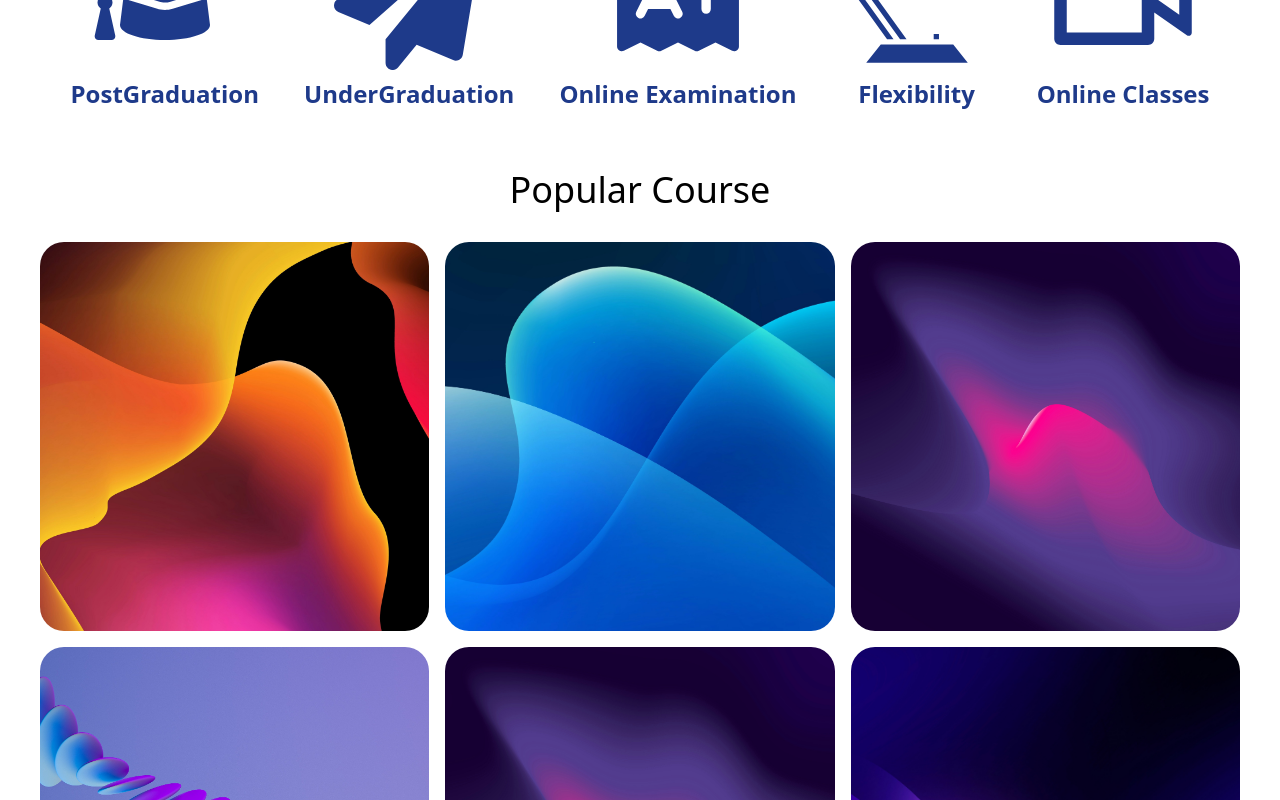
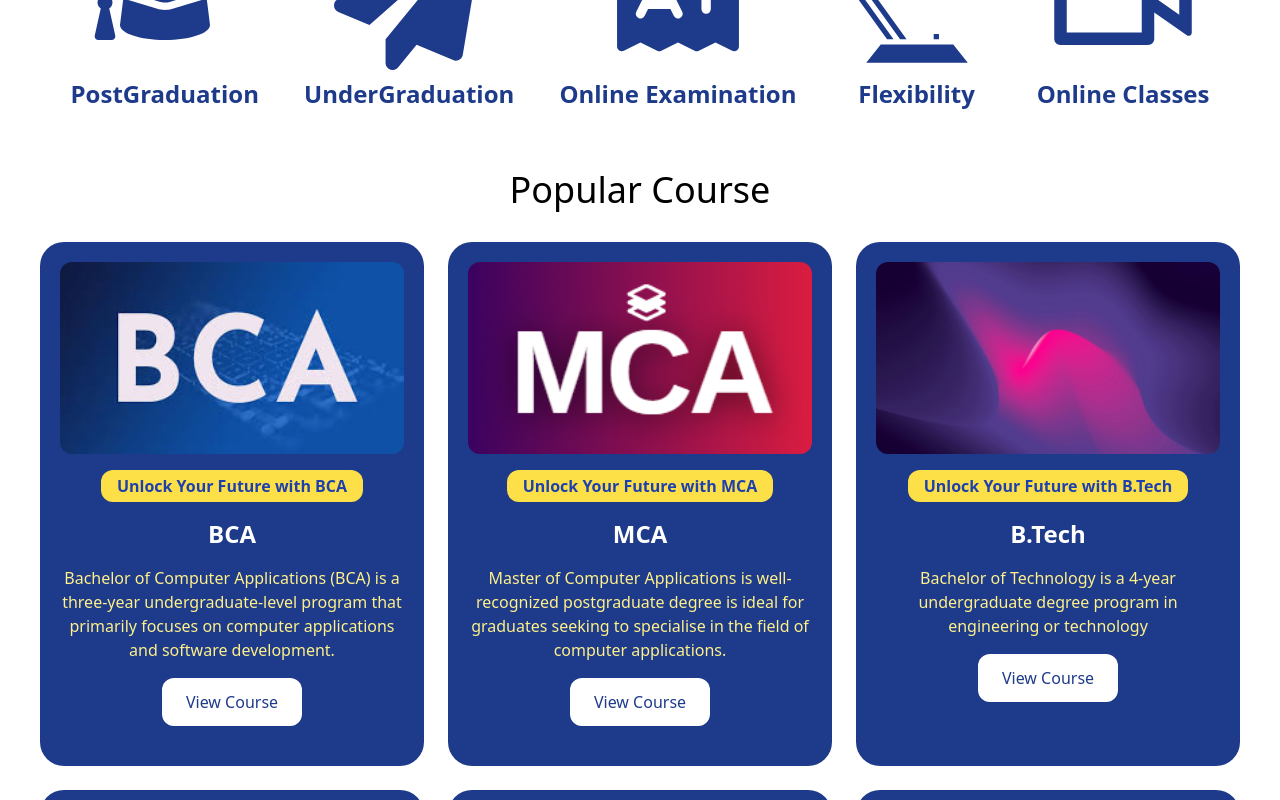
Before and after one commit to Parbatnil/E-college-main, a React (Vite) app: page / in a window 1280 px wide. Shown: the part 760-1560 px from the top of the page. Built offline with nearby package versions, Linux system fonts and the light colour scheme.

Commit message:
updated +card

```diff
--- a/src/assets/Assets.js
+++ b/src/assets/Assets.js
@@ -1,5 +1,5 @@
-import projectImage1 from "./project1.jpeg";
-import projectImage2 from "./project2.jpeg";
+import projectImage1 from "./BCA.jpeg";
+import projectImage2 from "./MCA.png";
 import projectImage3 from "./project5.jpeg";
 import projectImage4 from "./project4.jpeg";
 import projectImage5 from "./project5.jpeg";
@@ -12,137 +12,138 @@ export const PROJECTS = [
   {
     id: 1,
     name: "BCA",
-      name1:"BCA COURSE",
+    name1: "BCA COURSE",
     description:
       " Bachelor of Computer Applications (BCA) is a three-year undergraduate-level program that primarily focuses on computer applications and software development.",
     image: projectImage1,
     Link: "/bca",
-      title:"a",
-      title1:"abc",
+    title: "a",
+    title1: "abc",
   },
   {
     id: 2,
     name: "MCA",
-      name1:"MCA COURSE",
+    name1: "MCA COURSE",
     description:
       "Master of Computer Applications is well-recognized postgraduate degree is ideal for graduates seeking to specialise in the field of computer applications. ",
     image: projectImage2,
     Link: "/mca",
-      title:"a",
-      title1:"abc",
+    title: "a",
+    title1: "abc",
   },
   {
     id: 3,
     name: "B.Tech",
-      name1:"B.Tech COURSE",
+    name1: "B.Tech COURSE",
     description:
       "Bachelor of Technology is a 4-year undergraduate degree program in engineering or technology ",
     image: projectImage3,
     Link: "/b.tech",
-      title:"a",
-      title1:"abc",
+    title: "a",
+    title1: "abc",
   },
   {
     id: 4,
     name: "M.Tech",
-      name1:"M.Tech COURSE",
+    name1: "M.Tech COURSE",
     description:
       " Masters of Technology is a course that focuses on the advanced study of science and technology.It is a two-year postgraduate programme with four semesters.",
     image: projectImage4,
     Link: "/m.tech",
-      title:"a",
-      title1:"abc",
+    title: "a",
+    title1: "abc",
   },
   {
     id: 5,
     name: "BBA",
-      name1:"BBA COURSE",
+    name1: "BBA COURSE",
     description:
       "Bachelor of Business Administration is a course that focuses on the advanced study of Business and Administration. It is a three-year graduate programme with six semesters.",
     image: projectImage5,
     Link: "/bba",
-      title:"a",
-      title1:"abc",
+    title: "a",
+    title1: "abc",
   },
   {
     id: 6,
     name: "MBA",
-      name1:"MBA COURSE",
+    name1: "MBA COURSE",
     description:
       "Masters in Business Administration is a very popular and in-demand course nowadays. Not just in India, the course is also internationally valued and is recognized in other countries too.",
     image: projectImage6,
     Link: "/mba",
-      title:"a",
-      title1:"abc",
+    title: "a",
+    title1: "abc",
   },
 
   {
     id: 8,
     name: "JEE Main",
-        name1:"JEE Main EXAM",
+    name1: "JEE Main EXAM",
     description:
       " JEE Main (JEE-Main), is an Indian standardized computer-based test for admission to various technical undergraduate programs in engineering, architecture, and planning across colleges in India..",
-        image: projectImage1,
+    image: projectImage3,
     Link: "/bca",
-        title:"i",
-        title1:"ijk",
+    title: "i",
+    title1: "ijk",
   },
   {
     id: 9,
     name: "WB JECA",
-        name1:"WB JECA EXAM",
+    name1: "WB JECA EXAM",
     description:
       "West Bengal Joint Examination for Masters in Computer Applications. It is a common entrance exam for admission to MCA programs at West Bengal universities. ",
-        image: projectImage2,
+    image: projectImage4,
     Link: "/mca",
-        title:"i",
-        title1:"ijk",
+    title: "i",
+    title1: "ijk",
   },
   {
     id: 10,
     name: "WBJEE",
-        name1:"WBJEE EXAM",
-        description:"West Bengal Joint Entrance Examination (WBJEE) is a state-government (West Bengal) controlled centralized test  for admission into Undergraduate Courses (like B.E / B. Tech. / B. Pharm).",
+    name1: "WBJEE EXAM",
+    description:
+      "West Bengal Joint Entrance Examination (WBJEE) is a state-government (West Bengal) controlled centralized test  for admission into Undergraduate Courses (like B.E / B. Tech. / B. Pharm).",
     image: projectImage3,
     Link: "/b.tech",
-        title:"i",
-        title1:"ijk",
+    title: "i",
+    title1: "ijk",
   },
   {
     id: 11,
     name: "GATE",
-        name1:"GATE EXAM",
+    name1: "GATE EXAM",
     description:
       "  GATE is the Graduate Aptitude Test in Engineering. It is an entrance exam held annually in India for admission to postgraduate programmes in the science and technology sector..",
     image: projectImage4,
     Link: "/m.tech",
-        title:"i",
-        title1:"ijk",
+    title: "i",
+    title1: "ijk",
   },
   {
     id: 12,
     name: "IPMAT",
-        name1:"IPMAT EXAM",
+    name1: "IPMAT EXAM",
     description:
       "IPMAT (Integrated Programme in Management Aptitude Test) is an aptitude test (currently) offered by 5 IIMs as of now for admission into their 5-year Integrated Programme in Management (IPM)..",
     image: projectImage5,
     Link: "/bba",
-        title:"i",
-        title1:"ijk",
+    title: "i",
+    title1: "ijk",
   },
   {
     id: 13,
     name: "CAT",
-        name1:"CAT EXAM",
+    name1: "CAT EXAM",
     description:
       "CAT is the Common Admission Test. It is a national-level entrance exam conducted by the Indian Institutes of Management (IIMs) for admission to their flagship MBA programs..",
     image: projectImage6,
     Link: "/mba",
-        title:"i",
-        title1:"ijk",
+    title: "i",
+    title1: "ijk",
   },
 ];
-  export const Tcourse=[
+export const Tcourse = [
   {
     id: 14,
     name: "BCA(TE)",
@@ -150,8 +151,8 @@ export const PROJECTS = [
       " Bachelor of Computer Applications (BCA) is a three-year undergraduate-level program that primarily focuses on computer applications and software development.",
     image: projectImage1,
     Link: "/bcateacherok@24",
-      title:"a",
-      title1:"xt",
+    title: "a",
+    title1: "xt",
   },
   {
     id: 15,
@@ -160,8 +161,8 @@ export const PROJECTS = [
       "Master of Computer Applications is well-recognized postgraduate degree is ideal for graduates seeking to specialise in the field of computer applications. ",
     image: projectImage2,
     Link: "/mcateacherok@24",
-      title:"a",
-      title1:"xt",
+    title: "a",
+    title1: "xt",
   },
   {
     id: 16,
@@ -170,8 +171,8 @@ export const PROJECTS = [
       "Bachelor of Technology is a 4-year undergraduate degree program in engineering or technology ",
     image: projectImage3,
     Link: "/b.techteacherok@24",
-      title:"a",
-      title1:"xt",
+    title: "a",
+    title1: "xt",
   },
   {
     id: 17,
@@ -180,8 +181,8 @@ export const PROJECTS = [
       " Masters of Technology is a course that focuses on the advanced study of science and technology.It is a two-year postgraduate programme with four semesters.",
     image: projectImage4,
     Link: "/m.techteacherok@24",
-      title:"a",
-      title1:"xt",
+    title: "a",
+    title1: "xt",
   },
   {
     id: 18,
@@ -190,8 +191,8 @@ export const PROJECTS = [
       "Bachelor of Business Administration is a course that focuses on the advanced study of Business and Administration. It is a three-year graduate programme with six semesters.",
     image: projectImage5,
     Link: "/bbateacherok@24",
-      title:"a",
-      title1:"xt",
+    title: "a",
+    title1: "xt",
   },
   {
     id: 19,
@@ -200,139 +201,138 @@ export const PROJECTS = [
       "Masters in Business Administration is a very popular and in-demand course nowadays. Not just in India, the course is also internationally valued and is recognized in other countries too.",
     image: projectImage6,
     Link: "/mbateacherok@24",
-      title:"a",
-      title1:"xt",
+    title: "a",
+    title1: "xt",
   },
-  ]
+];
 
-  export const mentors=[
+export const mentors = [
   {
     id: 1,
     name: "Rahul Kumar",
     title: "Toper of WBJEE",
     image: mentorImage1,
-        description: "Rahul is a highly experienced and skilled mentor with a strong background in Mathematics.",
+    description:
+      "Rahul is a highly experienced and skilled mentor with a strong background in Mathematics.",
   },
   {
     id: 2,
     name: "Aanya Dey",
     title: "Toper of Wb.Jeca",
     image: mentorImage2,
-        description: "Aanya is a highly experienced and skilled mentor with a strong background in Computer.",
+    description:
+      "Aanya is a highly experienced and skilled mentor with a strong background in Computer.",
   },
   {
     id: 3,
     name: "Aaradhya Pal",
     title: "Toper of JEE ADVANCE",
     image: mentorImage3,
-        description: "Aaradhya is a highly experienced and skilled mentor with a strong background in Mathematics.",
+    description:
+      "Aaradhya is a highly experienced and skilled mentor with a strong background in Mathematics.",
   },
-  ]
+];
 
-  export const MCA=[
+export const MCA = [
   {
-        name:"sem1",
-        papers:[
+    name: "sem1",
+    papers: [
       {
-                name:"Python",
-                videos:[
+        name: "Python",
+        videos: [
           {
-                        name:"Introduction to Programming & Python",
-                        link:"https://www.youtube.com/watch?v=7wnove7K-ZQ&t=5s",
+            name: "Introduction to Programming & Python",
+            link: "https://www.youtube.com/watch?v=7wnove7K-ZQ&t=5s",
           },
           {
-                      name:"Some Amazing Python Programs - The Power of Python",
-                      link:"https://www.youtube.com/watch?v=Tto8TS-fJQU",
+            name: "Some Amazing Python Programs - The Power of Python",
+            link: "https://www.youtube.com/watch?v=Tto8TS-fJQU",
           },
         ],
       },
 
       {
-                name:"DBMS",
-                videos:[
+        name: "DBMS",
+        videos: [
           {
-                        name:"Introduction to DBMS (Database Management System) With Real life examples",
-                        link:"https://www.youtube.com/watch?v=3EJlovevfcA&t=4s",
+            name: "Introduction to DBMS (Database Management System) With Real life examples",
+            link: "https://www.youtube.com/watch?v=3EJlovevfcA&t=4s",
           },
           {
-                      name:" File System vs DBMS | Disadvantages of File System | DBMS Advantages",
-                      link:"https://www.youtube.com/watch?v=ZtVw2iuFI2w&t=88s",
+            name: " File System vs DBMS | Disadvantages of File System | DBMS Advantages",
+            link: "https://www.youtube.com/watch?v=ZtVw2iuFI2w&t=88s",
           },
         ],
-            },
-
-        ],
-    },
-
-
-    {
-        name:"sem2",
-        papers:[
-            {
-                name:"Python DSA",
-                videos:[
-                    {
-                        name:"Python DSA Basics",
-                        link:"https://www.youtube.com/watch?v=5_5oE5lgrhw",
-                    },
-                    {
-                      name:"Time Complexity and Big O Notation ",
-                      link:"https://www.youtube.com/watch?v=vgSKOMsjLbc",
-                    },
-                    {
-                      name:"Asymptotic Notations: Big O, Big Omega and Big Theta Explained",
-                      link:"https://www.youtube.com/watch?v=1OTX-WXQHCQ",
-                    },
-                    {
-                      name:"Best Case, Worst Case and Average Case Analysis of an Algorithm",
-                      link:"https://www.youtube.com/watch?v=5g7K86jYto8",
-                    },
-                    {
-                      name:"How to Calculate Time Complexity of an Algorithm + Solved Questions",
-                      link:"https://www.youtube.com/watch?v=STL8ESuETmM",
-                    },
-                    {
-                      name:"Arrays and Abstract Data Type in Data Structure",
-                      link:"https://www.youtube.com/watch?v=bR0NYdmMg94",
-                    },
-                    {
-                      name:"Array as An Abstract Data Type in Data Structures",
-                      link:"https://www.youtube.com/watch?v=-sktNalfrE0",
-                    },
-                    {
-                      name:"Operations on Arrays in Data Structures: Traversal, Insertion, Deletion and Searching",
-                      link:"https://www.youtube.com/watch?v=p5TDnxAYAZY",
       },
     ],
   },
 
   {
-                name:"JAVA",
-                videos:[
+    name: "sem2",
+    papers: [
       {
-                        name:"Java Development Kit (JDK) Setup",
-                        link:"https://www.youtube.com/watch?v=WRISYpKhIrc",
+        name: "Python DSA",
+        videos: [
+          {
+            name: "Python DSA Basics",
+            link: "https://www.youtube.com/watch?v=5_5oE5lgrhw",
           },
           {
-                      name:"First Code in Java",
-                      link:"https://www.youtube.com/watch?v=tSqNBjGacYk",
+            name: "Time Complexity and Big O Notation ",
+            link: "https://www.youtube.com/watch?v=vgSKOMsjLbc",
           },
           {
-                    name:" How Java Works",
-                    link:"https://www.youtube.com/watch?v=NHrsLjhjmi4",
+            name: "Asymptotic Notations: Big O, Big Omega and Big Theta Explained",
+            link: "https://www.youtube.com/watch?v=1OTX-WXQHCQ",
           },
           {
-                  name:"Variables in Java",
-                  link:"https://www.youtube.com/watch?v=9RCuKrze_-k",
+            name: "Best Case, Worst Case and Average Case Analysis of an Algorithm",
+            link: "https://www.youtube.com/watch?v=5g7K86jYto8",
           },
           {
-                    name:"Data types in Java",
-                    link:"https://www.youtube.com/watch?v=Le25I331_yU",
+            name: "How to Calculate Time Complexity of an Algorithm + Solved Questions",
+            link: "https://www.youtube.com/watch?v=STL8ESuETmM",
+          },
+          {
+            name: "Arrays and Abstract Data Type in Data Structure",
+            link: "https://www.youtube.com/watch?v=bR0NYdmMg94",
+          },
+          {
+            name: "Array as An Abstract Data Type in Data Structures",
+            link: "https://www.youtube.com/watch?v=-sktNalfrE0",
+          },
+          {
+            name: "Operations on Arrays in Data Structures: Traversal, Insertion, Deletion and Searching",
+            link: "https://www.youtube.com/watch?v=p5TDnxAYAZY",
           },
         ],
       },
 
+      {
+        name: "JAVA",
+        videos: [
+          {
+            name: "Java Development Kit (JDK) Setup",
+            link: "https://www.youtube.com/watch?v=WRISYpKhIrc",
+          },
+          {
+            name: "First Code in Java",
+            link: "https://www.youtube.com/watch?v=tSqNBjGacYk",
+          },
+          {
+            name: " How Java Works",
+            link: "https://www.youtube.com/watch?v=NHrsLjhjmi4",
+          },
+          {
+            name: "Variables in Java",
+            link: "https://www.youtube.com/watch?v=9RCuKrze_-k",
+          },
+          {
+            name: "Data types in Java",
+            link: "https://www.youtube.com/watch?v=Le25I331_yU",
+          },
         ],
       },
-
-  ]
+    ],
+  },
+];
--- a/src/components/Navbar.jsx
+++ b/src/components/Navbar.jsx
@@ -139,12 +139,12 @@ const Navbar = () => {
     <div>
       {/* Top Navbar */}
       <nav className="bg-white border-gray-200 dark:bg-[#1E3A8A]">
-        <div className="flex justify-between items-center mx-auto max-w-screen-xl p-4">
+        <div className="flex justify-between items-center mx-auto max-w-screen-xl pt-2">
           <a
             onClick={() => navigate("/")}
             className="flex items-center cursor-pointer space-x-3"
           >
-            <img src={logo} alt="logo" className="h-8" />
+            <img src={logo} alt="logo" className="h-14 w-14" />
             <span className="text-2xl font-semibold text-[#1F2937] dark:text-white">
               E-College
             </span>
@@ -152,7 +152,7 @@ const Navbar = () => {
 
           <div className="flex items-center space-x-6">
             <FaSearch
-              className="cursor-pointer"
+              className="cursor-pointer text-white"
               onClick={() => navigate("/search")}
             />
             <button
--- a/src/components/navall/category/Project.jsx
+++ b/src/components/navall/category/Project.jsx
@@ -1,40 +1,52 @@
-import React from 'react'
-import { PROJECTS } from '../../../assets/Assets';
-import { useNavigate } from 'react-router-dom';
+import React from "react";
+import { PROJECTS } from "../../../assets/Assets";
+import { useNavigate } from "react-router-dom";
 
 const Project = () => {
-  const navigate= useNavigate();
+  const navigate = useNavigate();
+
   return (
-
-    <section className='pt-10 mx-3'id='project'>
-        <h2 className='mb-8 text-center text-3xl lg:text-4xl'>Popular Course</h2>
-        <div className='flex  items-center justify-center px-0 sm:px-7'>
-        <div className=' grid grid-cols-1 gap-4 md:grid-cols-2 lg:grid-cols-3'>
-            {PROJECTS .filter((project) =>{
-
-                    if(project.title.toLowerCase().includes("a".toLowerCase())){
-                      return project;}
-                  })
-
-            .map((project)=>(
-                <div key={project.id} className='group relative overflow-hidden rounded-3xl'>
-                    <img src={project.image} alt={project.name} className='h-full w-full object-cover transition-transform duration-500 group-hover:scale-110' />
-                <div className=' absolute inset-0 flex flex-col items-center justify-center text-white opacity-0 backdrop-blur-lg transition-opacity duration-500 group-hover:opacity-100'>
-                    <h3 className=' mb-2 text-3xl'>{project.name}</h3>
-                    <p className='mb-12 p-4 text-sm sm:text-lg'>{project.description}</p>
-                    <a onClick={()=> navigate(project.Link)} target='_blank' rel='noopener noreferrer' className=' rounded-full bg-white px-4 py-2 text-black hover:bg-gray-300'>
-                        <div className=' flex items-center'>
-                            <span className=' cursor-pointer'>View Course</span>
-                            {/* <MdArrowOutward/> */}
+    <section className="pt-10 mx-3" id="project">
+      <h2 className="mb-8 text-center text-3xl lg:text-4xl">Popular Course</h2>
+      <div className="flex items-center justify-center px-0 sm:px-7">
+        <div className="grid grid-cols-1 gap-6 md:grid-cols-2 lg:grid-cols-3">
+          {PROJECTS.filter((project) => {
+            if (project.title.toLowerCase().includes("a".toLowerCase())) {
+              return project;
+            }
+          }).map((project) => (
+            <div
+              key={project.id}
+              className="bg-blue-900 flex flex-col items-center w-full max-w-md mx-auto p-5 rounded-3xl gap-y-4 transition-transform duration-500 hover:scale-105"
+            >
+              <div className="w-full">
+                <img
+                  src={project.image}
+                  alt={project.name}
+                  className="w-full h-48 object-cover rounded-xl"
+                />
               </div>
-                    </a>
-                </div>
+              <span className="bg-yellow-300 text-center text-blue-800 font-semibold rounded-xl px-4 py-1">
+                {`Unlock Your Future with ${project.name}`}
+              </span>
+              <h3 className="text-2xl text-white font-extrabold text-center">
+                {project.name}
+              </h3>
+              <p className="text-yellow-200 text-center">
+                {project.description}
+              </p>
+              <button
+                onClick={() => navigate(project.Link)}
+                className="bg-white text-blue-900 py-3 px-6 rounded-xl text-lg font-medium mb-5 sm:text-base hover:bg-gray-300 transition"
+              >
+                View Course
+              </button>
             </div>
           ))}
         </div>
       </div>
     </section>
-  )
-}
+  );
+};
 
-export default Project
+export default Project;
--- a/src/components/navall/student/Login.jsx
+++ b/src/components/navall/student/Login.jsx
@@ -36,7 +36,7 @@ const Login = ({ handleLogin }) => {
 
     try {
       const response = await axios.post(
-        "http://localhost:5000/api/signin-student",
+        "https://courseapi-3kus.onrender.com/api/signin-student",
         formData
       );
       if (response.data.success) {
```
Also changed, not shown: src/components/Footer.jsx (+6 -4 lines), src/components/navall/Studentdashbord.jsx (+24 -7 lines), src/components/navall/category/Mentors.jsx (+38 -26 lines), src/components/navall/student/SignUp.jsx (+13 -8 lines), src/assets/BCA.jpeg (added), src/assets/MCA.png (added). Lines whose indentation alone changed are shown as unchanged.
